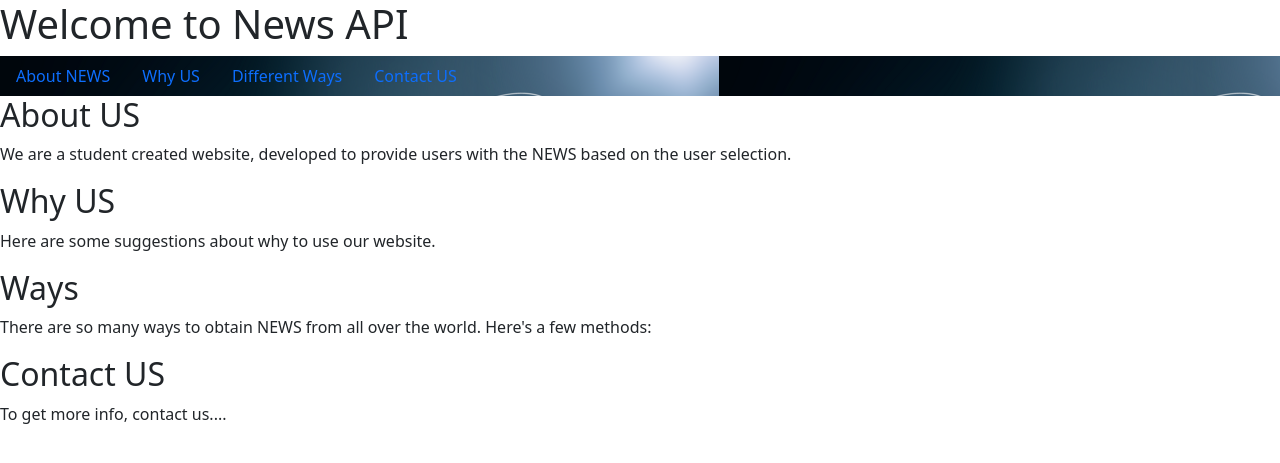
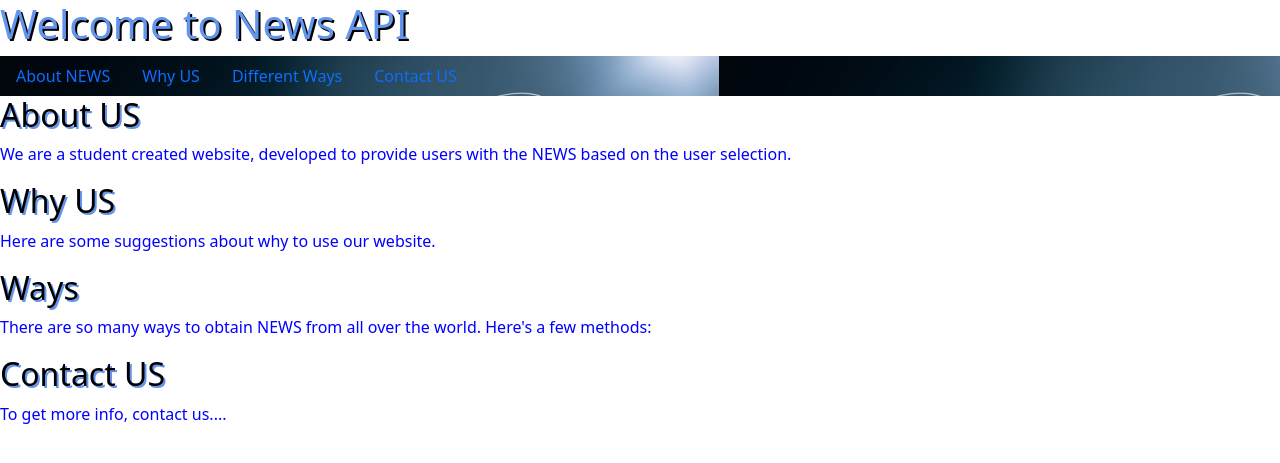
Before and after one commit to kMachiraju3/final_project, a Flask app: page / in a window 1280 px wide. Shown: the top 463 px of the page. Run offline with Flask 2, Linux system fonts and the light colour scheme.

Commit message:
Added css

```diff
--- a/app.py
+++ b/app.py
@@ -1,8 +1,11 @@
 from flask import Flask, render_template, request
+import json;
 app = Flask(__name__)
+
 
 @app.route("/")
 def main():
+
     return render_template("main.html")
 
 
--- a/static/main.css
+++ b/static/main.css
@@ -1,3 +1,17 @@
 .header {
     background-image: url("../static/images/NEWS.png");
 }
+
+h1{
+    color: cornflowerblue;
+    text-shadow: 2px 2px black;
+}
+
+h2{
+    color: black;
+    text-shadow: 2px 2px cornflowerblue;
+}
+
+p{
+    color:blue;
+}
--- a/templates/main.html
+++ b/templates/main.html
@@ -30,7 +30,6 @@
             </li>
         </ul>
     </div>
-
     <main id="main" role="main" class="info">
         <section id="about" class="about">
             <h2>About US</h2>
```
